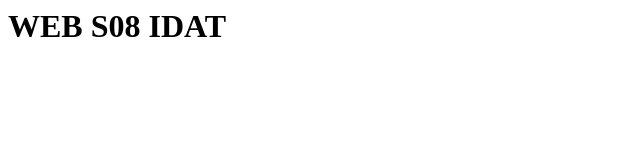
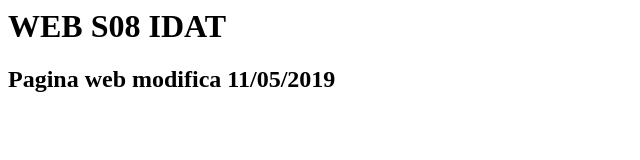
Before and after one commit to Poolramirez07/WEBS08, a plain HTML site: page index.html in a window 1280 px wide. Shown: the whole page, without its empty margins (0-640 px from the left). Drawn offline with Linux system fonts and the light colour scheme.

Commit message:
modificado index.html
Se coloca la fecha del cambio

```diff
--- a/index.html
+++ b/index.html
@@ -1,2 +1,4 @@
 
 <H1> WEB S08 IDAT </H1>
+
+<H2> Pagina web modifica 11/05/2019 </H2>
```
